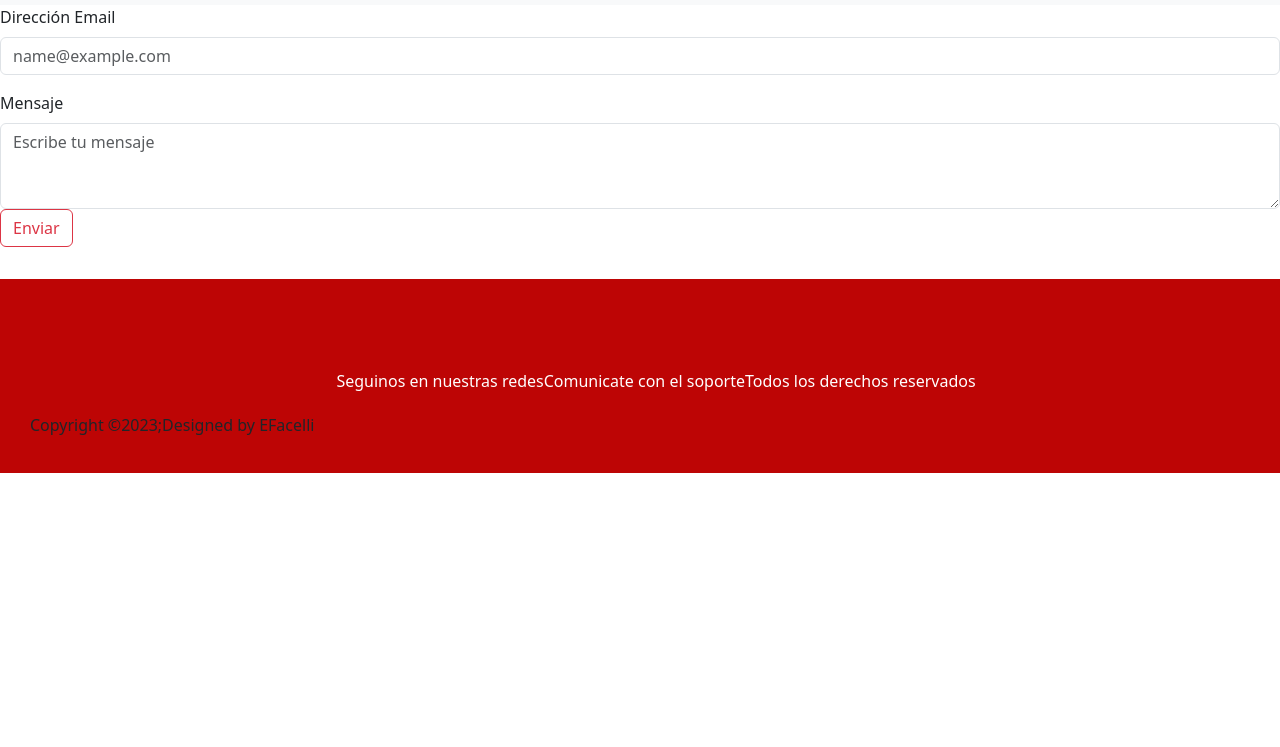
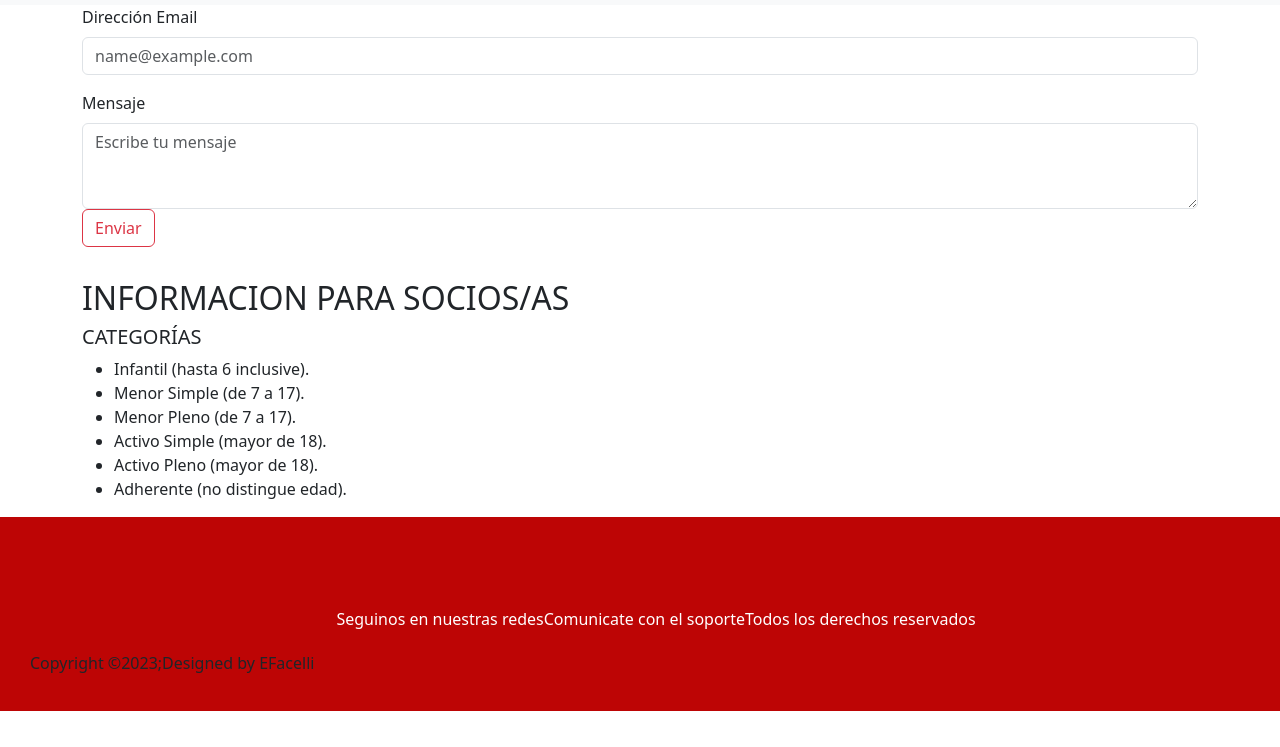
Before and after one commit to efacelli/PreEntregaEfacelli, a plain HTML site: page pages/Contactanos.html in a window 1280 px wide. Shown: the part 53-800 px from the top of the page. Drawn offline with nearby package versions, Linux system fonts and the light colour scheme.

Commit message:
comprobacion

```diff
--- a/pages/Contactanos.html
+++ b/pages/Contactanos.html
@@ -1,5 +1,6 @@
 <!DOCTYPE html>
 <html lang="en">
+
 <head>
     <meta charset="UTF-8">
     <meta http-equiv="X-UA-Compatible" content="IE=edge">
@@ -9,12 +10,14 @@
         integrity="sha384-KK94CHFLLe+nY2dmCWGMq91rCGa5gtU4mk92HdvYe+M/SXH301p5ILy+dN9+nJOZ" crossorigin="anonymous">
     <link rel="stylesheet" href="../style/style.css">
 </head>
+
 <body>
     <header>
         <nav class="navbar navbar-expand-lg bg-body-tertiary">
             <div class="container-fluid">
-            <button class="navbar-toggler" type="button" data-bs-toggle="collapse" data-bs-target="#navbarTogglerDemo01"
-              aria-controls="navbarTogglerDemo01" aria-expanded="false" aria-label="Toggle navigation">
+                <button class="navbar-toggler" type="button" data-bs-toggle="collapse"
+                    data-bs-target="#navbarTogglerDemo01" aria-controls="navbarTogglerDemo01" aria-expanded="false"
+                    aria-label="Toggle navigation">
                     <span class="navbar-toggler-icon"></span>
                 </button>
                 <div class="collapse navbar-collapse" id="navbarTogglerDemo01">
@@ -45,27 +48,29 @@
         </nav>
     </header>
     <main>
+        <div class="container">
             <div class="mb-3">
                 <label for="exampleFormControlInput1" class="form-label">Dirección Email</label>
                 <input type="email" class="form-control" id="exampleFormControlInput1" placeholder="name@example.com">
             </div>
             <div class="mb-3">
                 <label for="exampleFormControlTextarea1" class="form-label">Mensaje</label>
-        <textarea class="form-control" id="exampleFormControlTextarea1" rows="3" placeholder="Escribe tu mensaje"></textarea>
+                <textarea class="form-control" id="exampleFormControlTextarea1" rows="3"
+                    placeholder="Escribe tu mensaje"></textarea>
                 <button type="submit" class="btn btn-outline-danger mb-3">Enviar</button>
             </div>
-
-
-
-
-
-
+            <h2>INFORMACION PARA SOCIOS/AS</h2>
+            <h5>CATEGORÍAS</h5>
+            <ul>
+                <li>Infantil (hasta 6 inclusive).</li>
+                <li>Menor Simple (de 7 a 17).</li>
+                <li>Menor Pleno (de 7 a 17).</li>
+                <li>Activo Simple (mayor de 18).</li>
+                <li>Activo Pleno (mayor de 18).</li>
+                <li>Adherente (no distingue edad).</li>
+            </ul>
     </main>
-
-
-
-
-
+    </div>
 
     <footer>
         <div class="footer_block">
@@ -90,4 +95,5 @@
         integrity="sha384-ENjdO4Dr2bkBIFxQpeoTz1HIcje39Wm4jDKdf19U8gI4ddQ3GYNS7NTKfAdVQSZe"
         crossorigin="anonymous"></script>
 </body>
+
 </html>
```
Lines whose indentation alone changed are shown as unchanged.
